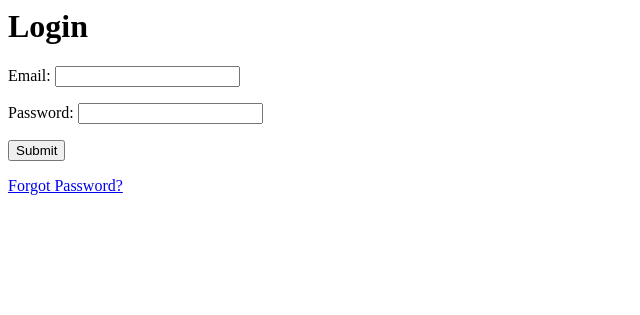
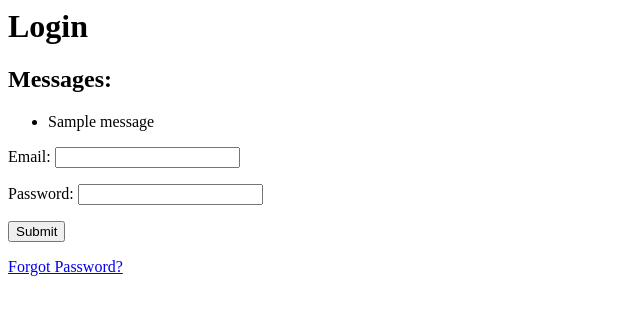
Before and after one commit to asprague/django-sky-visitor, a Django app: page /user/login/ in a window 1280 px wide. Shown: the top 315 px of the page, without its empty margins (0-640 px from the left). Run offline with Django 3.2, Linux system fonts and the light colour scheme; tables that the repository leaves empty hold one stand-in row (values such as "Sample post"); one stand-in notice (Sample message) is shown; parts of the project's set-up code (start-up, migrations or seed data) failed here and were passed over.

Commit message:
Complete the forgot password tests

```diff
--- a/custom_user/forms.py
+++ b/custom_user/forms.py
@@ -91,12 +91,15 @@ class SetPasswordForm(auth_forms.SetPasswordForm):
     new_password1 = PasswordRulesField(label=_("New password"))
 
 
-# Borrowed from core so we can define our own inheritance
+# Borrowed from django.contrib.auth so we can define our own inheritance
 class PasswordChangeForm(SetPasswordForm):
     """
     A form that lets a user change his/her password by entering
     their old password.
     """
+    error_messages = dict(SetPasswordForm.error_messages, **{
+        'password_incorrect': _("Your old password was entered incorrectly. Please enter it again."),
+    })
     old_password = forms.CharField(label=_("Old password"), widget=forms.PasswordInput)
 
     def clean_old_password(self):
@@ -105,7 +108,7 @@ class PasswordChangeForm(SetPasswordForm):
         """
         old_password = self.cleaned_data["old_password"]
         if not self.user.check_password(old_password):
-            raise forms.ValidationError(_("Your old password was entered incorrectly. Please enter it again."))
+            raise forms.ValidationError(self.error_messages['password_incorrect'])
         return old_password
 PasswordChangeForm.base_fields.keyOrder = ['old_password', 'new_password1', 'new_password2']
 
--- a/custom_user/settings.py
+++ b/custom_user/settings.py
@@ -9,3 +9,6 @@ CUSTOM_USER_MODEL = None
 # This setting is used only if your user model inherits from CustomUser rather than EmailCustomUser. If you use CustomUser directly,
 # and this settings is true, then the default forms will show email forms intead of login forms.
 CUSTOM_USER_EMAIL_LOGIN = False
+
+# The URL to redirect to after logging a user in (or after they reset their password and are auto-logged in)
+CUSTOM_USER_AFTER_LOGIN_REDIRECT_URL = '/'
--- a/custom_user/views.py
+++ b/custom_user/views.py
@@ -19,6 +19,7 @@ from django.views.generic.edit import FormView, UpdateView
 from custom_user.backends import auto_login
 from custom_user.forms import EmailLoginForm, InvitationForm, SetPasswordForm, InvitationCompleteForm, ProfileEditForm, LoginForm, PasswordResetForm
 from custom_user.utils import SubclassedUser as User, is_email_only
+from django.contrib.auth.models import User as AuthUser
 from django.conf import settings
 
 # Originally from: https://github.com/stefanfoulis/django-class-based-auth-views/blob/develop/class_based_auth_views/views.py
@@ -149,6 +150,7 @@ class TokenValidateMixin(object):
     token_generator = default_token_generator
     display_message_on_invalid_token = True
     is_token_valid = False
+    invalid_token_message = "This one-time use URL has already been used. Try to login or use the forgot password form."
 
     def get_token_generator(self):
         return self.token_generator
@@ -159,17 +161,19 @@ class TokenValidateMixin(object):
         assert uidb36 is not None and token is not None # checked by URLconf
         try:
             uid_int = base36_to_int(uidb36)
-            self._user = User.objects.get(id=uid_int)
-        except (ValueError, User.DoesNotExist):
+            # Get an AuthUser instance here since we don't need any of the extra aspects of the SubclassedUser
+            self._user = AuthUser.objects.get(id=uid_int)
+        except (ValueError, AuthUser.DoesNotExist):
             self._user = None
         self.is_token_valid = (self._user is not None and self.get_token_generator().check_token(self._user, token))
         if not self.is_token_valid:
-            self.token_invalid(request, *args, **kwargs)
+            return self.token_invalid(request, *args, **kwargs)
         return super(TokenValidateMixin, self).dispatch(request, *args, **kwargs)
 
     def token_invalid(self, request, *args, **kwargs):
         if self.display_message_on_invalid_token:
-            messages.error(request, "Invalid URL token. Your probably already have an account. Please try to login. Please return to the home page and try again.", fail_silently=True)
+            messages.error(request, self.invalid_token_message, fail_silently=True)
+        return HttpResponseRedirect(reverse('login'))
 
 
 class InvitationCompleteView(TokenValidateMixin, UpdateView):
@@ -178,6 +182,7 @@ class InvitationCompleteView(TokenValidateMixin, UpdateView):
     context_object_name = 'invited_user'
     auto_login_on_success = True
     template_name = 'custom_user/invite_complete.html'
+    invalid_token_message = "This one-time use invite URL has already been used. This means you have likely already created an account. Please try to login or use the forgot password form."
     # Since this is an UpdateView, the defautl success_url will be the user's get_absolute_url(). Override if you'd like different behavior
 
     def get_object(self, queryset=None):
@@ -188,10 +193,6 @@ class InvitationCompleteView(TokenValidateMixin, UpdateView):
             return super(InvitationCompleteView, self).post(request, *args, **kwargs)
         else:
             return self.get(request, *args, **kwargs)
-
-    def token_invalid(self, request, *args, **kwargs):
-        if self.display_message_on_invalid_token:
-            messages.error(request, "Invalid invite URL. Please request another invite.", fail_silently=True)
 
     def form_valid(self, form):
         context = self.get_context_data()
@@ -234,10 +235,11 @@ class InvitationCompleteView(TokenValidateMixin, UpdateView):
 
 
 class LogoutView(RedirectView):
+    success_message = "Successfully logged out."
 
     def get(self, request, *args, **kwargs):
         logout(request)
-        messages.success(request, "Successfully logged out", fail_silently=True)
+        messages.success(request, self.success_message, fail_silently=True)
         return super(LogoutView, self).get(request, *args, **kwargs)
 
     def get_redirect_url(self, **kwargs):
@@ -256,10 +258,10 @@ class ForgotPasswordView(SendTokenEmailMixin, FormView):
     def get_email_kwargs(self, user):
         kwargs = super(ForgotPasswordView, self).get_email_kwargs(user)
         domain = self.request.get_host()
-        kwargs['email_template_name'] = 'custom_user/password_reset_email.html'
+        kwargs['email_template_name'] = 'custom_user/forgot_password_email.html'
         kwargs['token_view_name'] = 'forgot_password_change'
         kwargs['domain'] = domain
-        kwargs['subject'] = "Password reset on %s" % domain    #get_current_site(self.request)
+        kwargs['subject'] = "Password reset for %s" % domain    #get_current_site(self.request)
         return kwargs
 
     def get_success_url(self):
@@ -269,6 +271,8 @@ class ForgotPasswordView(SendTokenEmailMixin, FormView):
 class ForgotPasswordChangeView(TokenValidateMixin, FormView):
     form_class = SetPasswordForm
     template_name = 'custom_user/forgot_password_change.html'
+    invalid_token_message = "Invalid reset password link. Please reset your password again."
+    auto_login_on_success = True
 
     def get_form_kwargs(self):
         kwargs = super(ForgotPasswordChangeView, self).get_form_kwargs()
@@ -284,19 +288,21 @@ class ForgotPasswordChangeView(TokenValidateMixin, FormView):
     def form_valid(self, form):
         if self.is_token_valid:
             form.save()
+            auto_login(self.request, self._user)
         return super(ForgotPasswordChangeView, self).form_valid(form)
 
-    def token_invalid(self, request, *args, **kwargs):
-        if self.display_message_on_invalid_token:
-            messages.error(request, "Invalid reset password link. Please reset your password again.", fail_silently=True)
+    def get_success_url(self):
+        if not self.success_url:
+            return settings.CUSTOM_USER_AFTER_LOGIN_REDIRECT_URL
 
 class ProfileEditView(UpdateView):
     model = User
     form_class = ProfileEditForm
+    success_message = "Profile succesfully updated."
 
     def get_object(self, queryset=None):
         return self.request.user
 
     def form_valid(self, form):
-        messages.success(self.request, "Profile succesfully updated.", fail_silently=True)
+        messages.success(self.request, self.success_message, fail_silently=True)
         return super(ProfileEditView, self).form_valid(form)
--- a/example_project/example_project/templates/custom_user/login.html
+++ b/example_project/example_project/templates/custom_user/login.html
@@ -1,9 +1,18 @@
 <h1>Login</h1>
 
+{% if messages %}
+    <h2>Messages:</h2>
+    <ul>
+        {% for message in messages %}
+            <li>{{ message }}</li>
+        {% endfor %}
+    </ul>
+{% endif %}
+
 <form method="post">
-{{ form.as_p }}
-{% csrf_token %}
-<button type="submit">Submit</button>
+    {{ form.as_p }}
+    {% csrf_token %}
+    <button type="submit">Submit</button>
 </form>
 
 <a href="{% url forgot_password %}">Forgot Password?</a>
--- a/example_project/username_tests/tests.py
+++ b/example_project/username_tests/tests.py
@@ -1,6 +1,4 @@
-from custom_user.forms import EmailLoginForm, LoginForm
-from django.conf import settings
-from django.test import TestCase
+from custom_user.forms import LoginForm
 from example_project.tests import BaseTestCase
 
 
```
Also changed, not shown: example_project/example_project/templates/custom_user/forgot_password_change.html (added, +7 -0 lines), example_project/example_project/tests.py (+30 -3 lines), README.md, example_project/example_project/templates/custom_user/forgot_password_email.html (renamed from example_project/example_project/templates/custom_user/password_reset_email.html).
